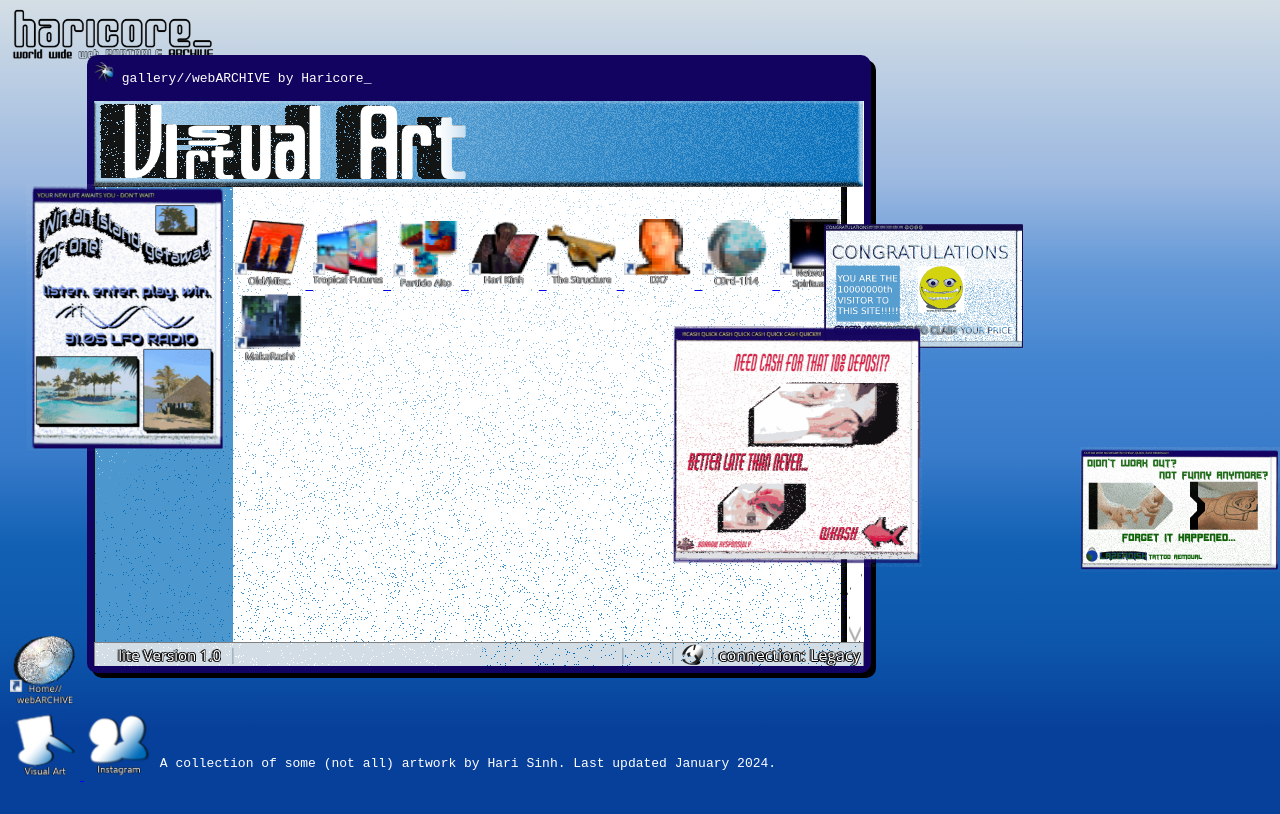
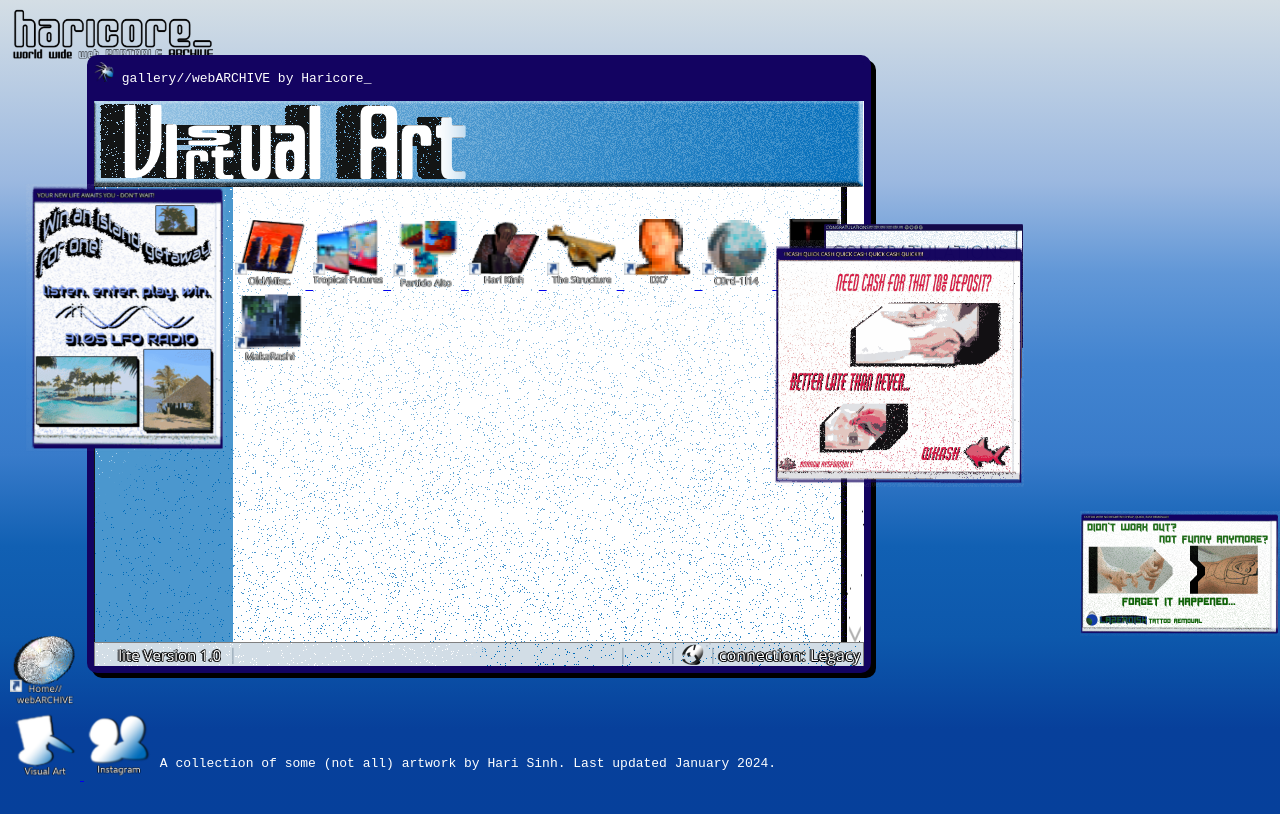
Before and after one commit to hharicore/webARCHIVE, a plain HTML site: page visual art.html in a window 1280 px wide. Drawn offline with Linux system fonts and the light colour scheme.

Commit message:
Update visualartstyle.css

```diff
--- a/visualartstyle.css
+++ b/visualartstyle.css
@@ -64,8 +64,8 @@ body {
     }
 
     .advertisement2 {
-      top: 40vh;
-      right: 28vw;
+      top: 30vh;
+      right: 20vw;
     }
 
 
@@ -75,7 +75,7 @@ body {
     }
 
     .advertisement4 {
-      bottom: 28vh;
+      bottom: 20vh;
       right: 0vw;
     }
 
```
